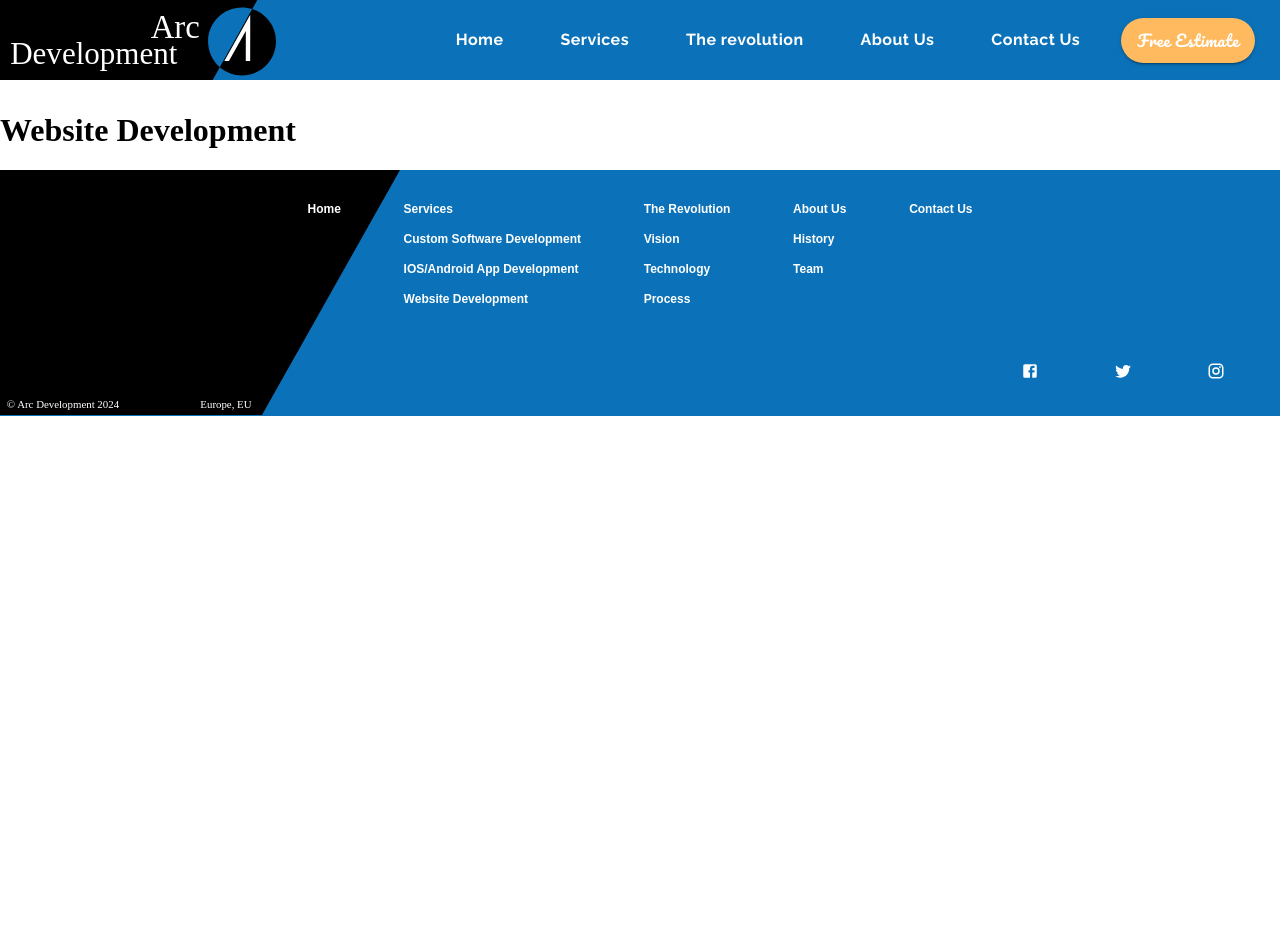
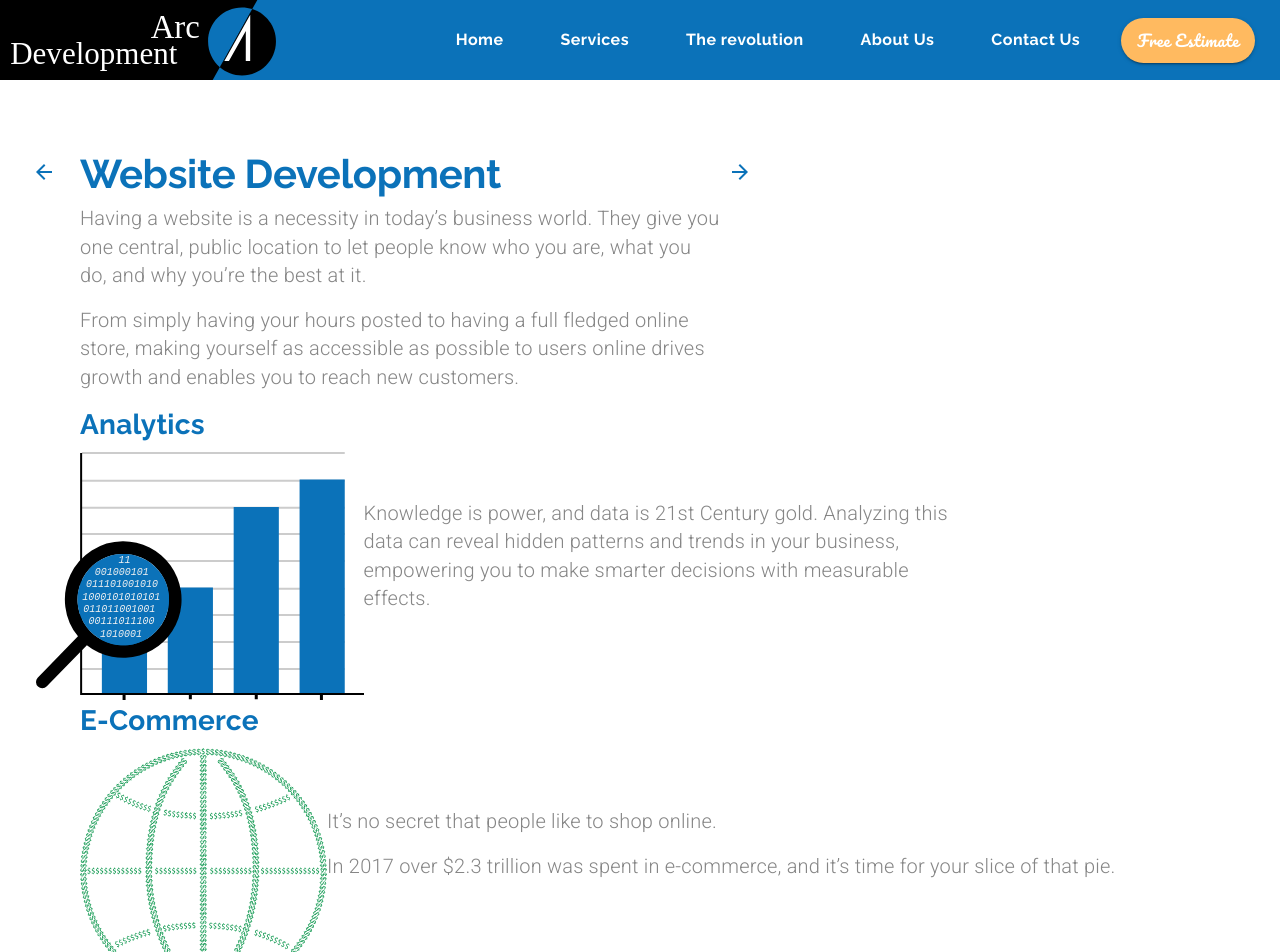
Before and after one commit to SimAndrew/Arc-Development, a React (Vite) app: page /websites in a window 1280 px wide. Shown: the top 952 px of the page. Before the commit the page ends 800 px from the top, so only its background shows below. Built offline with nearby package versions, Linux system fonts and the light colour scheme.

Commit message:
feat: in (Websites.jsx) add website page

```diff
--- a/src/pages/Websites.jsx
+++ b/src/pages/Websites.jsx
@@ -1,5 +1,190 @@
+import React from 'react';
+import { Link } from 'react-router-dom';
+import Lottie from 'react-lottie';
+import { styled, useTheme } from '@mui/material/styles';
+import useMediaQuery from '@mui/material/useMediaQuery';
+import Grid from '@mui/material/Grid';
+import Typography from '@mui/material/Typography';
+import IconButton from '@mui/material/IconButton';
+import Box from '@mui/material/Box';
+import ArrowForwardIcon from '@mui/icons-material/ArrowForward';
+import ArrowBackIcon from '@mui/icons-material/ArrowBack';
+import analytics from '../assets/analytics.svg';
+import seo from '../assets/seo.svg';
+import outreach from '../assets/outreach.svg';
+import ecommerce from '../assets/ecommerce.svg';
+
+const StyledGridRowContainer = styled(Grid)(({ theme }) => ({
+	paddingLeft: '5em',
+	paddingRight: '5em',
+	[theme.breakpoints.down('md')]: {
+		paddingLeft: '1em',
+		paddingRight: '1em',
+	},
+}));
+
+const StyledButton = styled(IconButton)(({ theme }) => ({
+	...theme.typography.learnButton,
+	'&:hover': {
+		backgroundColor: 'transparent',
+	},
+}));
+
 function Websites() {
-	return <h1>Website Development</h1>;
+	const theme = useTheme();
+	const matchesLG = useMediaQuery(theme.breakpoints.down('lg'));
+	const matchesMD = useMediaQuery(theme.breakpoints.down('md'));
+	const matchesSM = useMediaQuery(theme.breakpoints.down('sm'));
+
+	return (
+		<Grid container direction="column">
+			<StyledGridRowContainer
+				item
+				container
+				direction="row"
+				justifyContent={matchesLG ? 'center' : undefined}
+				style={{ marginTop: matchesSM ? '1em' : '2em' }}
+			>
+				<Box
+					sx={{
+						display: {
+							xs: 'none',
+							lg: 'block',
+						},
+					}}
+				>
+					<Grid
+						item
+						style={{
+							marginTop: '0.5em',
+							marginRight: '1em',
+							marginLeft: '-3.5em',
+						}}
+					>
+						<StyledButton component={Link} to="/mobileapps">
+							<ArrowBackIcon />
+						</StyledButton>
+					</Grid>
+				</Box>
+
+				<Grid item container direction="column" style={{ maxWidth: '40em' }} md>
+					<Grid item>
+						<Typography
+							variant="h2"
+							textAlign={matchesLG ? 'center' : undefined}
+						>
+							Website Development
+						</Typography>
+					</Grid>
+					<Grid item>
+						<Typography
+							textAlign={matchesLG ? 'center' : undefined}
+							variant="body2"
+							paragraph
+						>
+							Having a website is a necessity in today’s business world. They
+							give you one central, public location to let people know who you
+							are, what you do, and why you’re the best at it.
+						</Typography>
+						<Typography
+							textAlign={matchesLG ? 'center' : undefined}
+							variant="body2"
+							paragraph
+						>
+							From simply having your hours posted to having a full fledged
+							online store, making yourself as accessible as possible to users
+							online drives growth and enables you to reach new customers.
+						</Typography>
+					</Grid>
+				</Grid>
+
+				<Box
+					sx={{
+						display: {
+							xs: 'none',
+							lg: 'block',
+						},
+					}}
+				>
+					<Grid item style={{ marginTop: '0.5em' }}>
+						<StyledButton component={Link} to="/services">
+							<ArrowForwardIcon />
+						</StyledButton>
+					</Grid>
+				</Box>
+			</StyledGridRowContainer>
+
+			<StyledGridRowContainer
+				item
+				container
+				direction="row"
+				alignItems="center"
+			>
+				<Grid item>
+					<Grid container direction="column">
+						<Grid item>
+							<Typography variant="h4" gutterBottom>
+								Analytics
+							</Typography>
+						</Grid>
+						<Grid item>
+							<img
+								src={analytics}
+								style={{ marginLeft: '-2.75em' }}
+								alt="graph with magnifying glass revealing 1's and 0's"
+							/>
+						</Grid>
+					</Grid>
+				</Grid>
+
+				<Grid item>
+					<Typography variant="body2" style={{ maxWidth: '30em' }}>
+						Knowledge is power, and data is 21st Century gold. Analyzing this
+						data can reveal hidden patterns and trends in your business,
+						empowering you to make smarter decisions with measurable effects.
+					</Typography>
+				</Grid>
+			</StyledGridRowContainer>
+
+			<StyledGridRowContainer
+				item
+				container
+				direction="row"
+				alignItems="center"
+			>
+				<Grid item>
+					<Grid container direction="column">
+						<Grid item>
+							<Typography variant="h4" gutterBottom>
+								E-Commerce
+							</Typography>
+						</Grid>
+						<Grid item>
+							<img src={ecommerce} alt="world outline made of dollar signs" />
+						</Grid>
+					</Grid>
+				</Grid>
+
+				<Grid item>
+					<Typography
+						align={matchesSM ? 'center' : undefined}
+						variant="body2"
+						paragraph
+					>
+						It’s no secret that people like to shop online.
+					</Typography>
+					<Typography
+						align={matchesSM ? 'center' : undefined}
+						variant="body2"
+						paragraph
+					>
+						In 2017 over $2.3 trillion was spent in e-commerce, and it’s time
+						for your slice of that pie.
+					</Typography>
+				</Grid>
+			</StyledGridRowContainer>
+		</Grid>
+	);
 }
 
 export default Websites;
```
